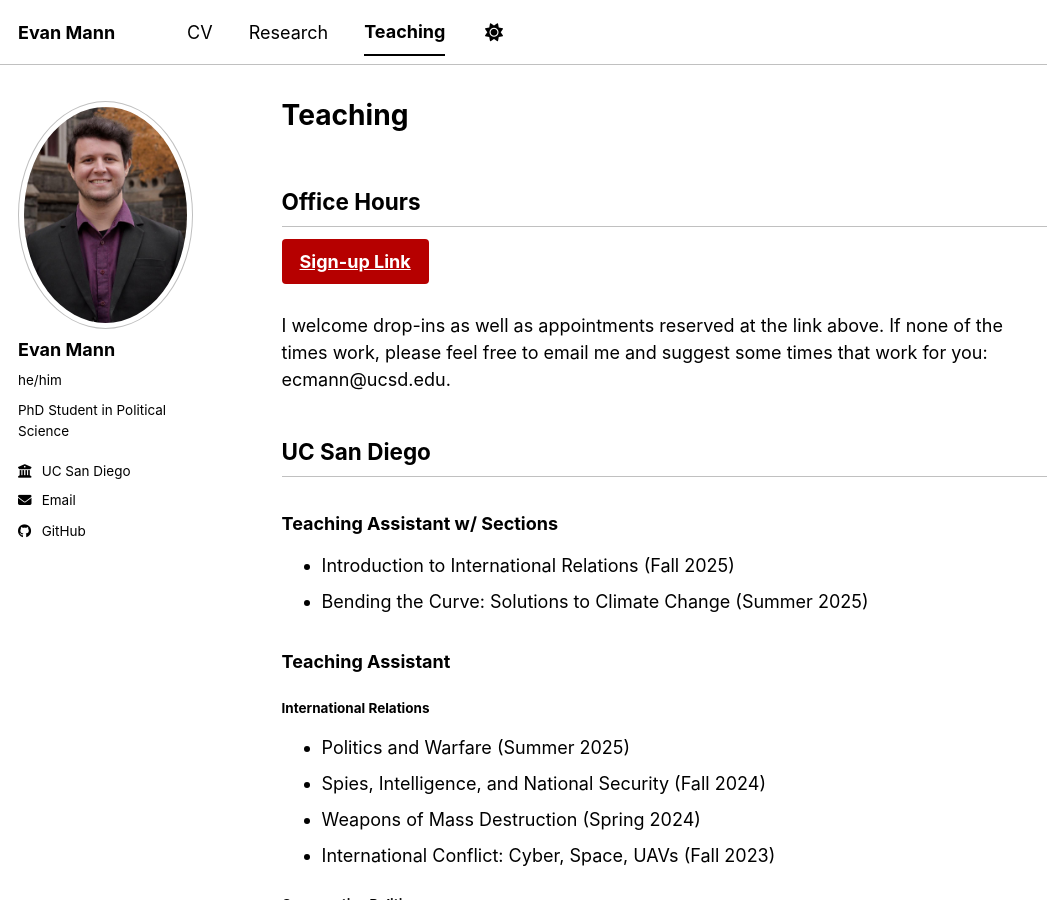
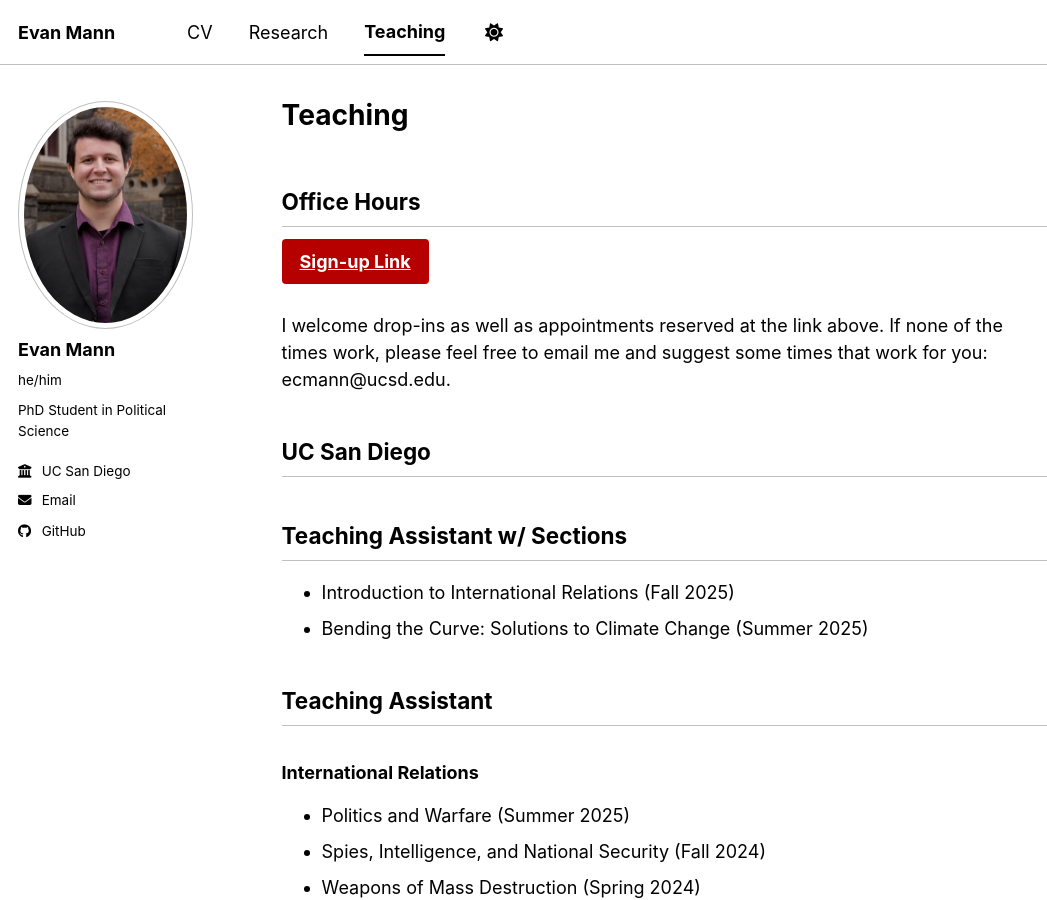
Before and after one commit to ecmannn/ecmannn.github.io, a Jekyll site: the page built from _pages/teaching.md, in a window 1280 px wide and 900 px high. Shown: the whole window, without its empty margins (0-1047 px from the left). Built offline with Jekyll 4.4.1, drawn with Linux system fonts in a browser that asks for light colours; a script bundle is joined from its source files by our own code; library files that are not in the unit come from our copies.

```diff
--- a/_pages/teaching.md
+++ b/_pages/teaching.md
@@ -12,23 +12,23 @@
 
 ## UC San Diego
 
-### Teaching Assistant w/ Sections
+## Teaching Assistant w/ Sections
 - Introduction to International Relations (Fall 2025)
 - Bending the Curve: Solutions to Climate Change (Summer 2025)
 
-### Teaching Assistant
-#### International Relations
+## Teaching Assistant
+### International Relations
 - Politics and Warfare (Summer 2025)
 - Spies, Intelligence, and National Security (Fall 2024)
 - Weapons of Mass Destruction (Spring 2024)
 - International Conflict: Cyber, Space, UAVs (Fall 2023)
 
-#### Comparative Politics
+### Comparative Politics
 - Politics of Human Rights (Winter 2026)
 - Populism and Democracy (Winter 2025)
 - Politics of Development (Winter 2024 / Winter 2025)
 
-#### Political Methodology
+### Political Methodology
 - Algorithms, Public Policy, and Ethics (Spring 2025)
 
 
```
Also changed, not shown: _pages/cv.md (+2 -3 lines).
